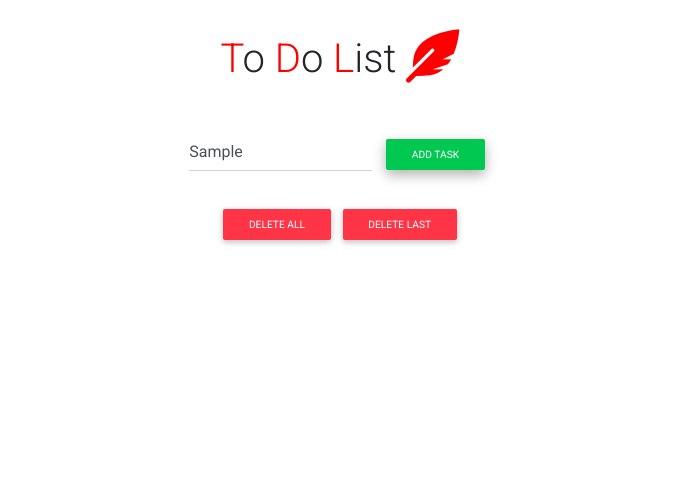
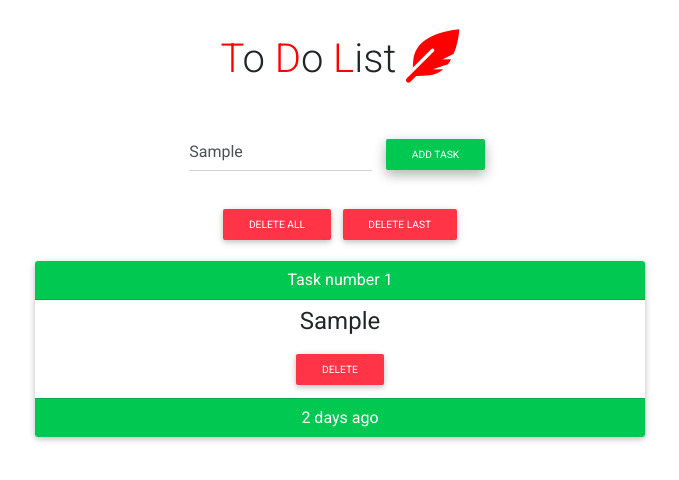
Before and after one commit to mateuszlubianka1993/to-do-list-2, a React (Create React App) app: page / in a window 1280 px wide. Both pictures are taken after typing "Sample" into the empty fields and a click on the button "ADD TASK". Shown: the top 480 px of the page, without its empty margins (300-979 px from the left). Built offline with nearby package versions, Linux system fonts and the light colour scheme.

Commit message:
add List component, Task component and style files

```diff
--- a/src/components/App.js
+++ b/src/components/App.js
@@ -1,13 +1,15 @@
 import React from 'react';
 import Header from './Header';
 import ToDoForm from './ToDoForm';
+import List from './List';
 
 class App extends React.Component {
     constructor(props) {
         super(props)
         this.state = {
             tasks: [],
-            inputValue: ''
+            inputValue: '',
+            date: ''
           };
       };
 
@@ -18,11 +20,13 @@ class App extends React.Component {
 
       addNewTask = (e) => {
           e.preventDefault();
+          const today = new Date().toLocaleString();
         //   console.log('work');
         if(this.state.inputValue !== '') {
             this.setState({
                 inputValue: '',
-                tasks: [...this.state.tasks, this.state.inputValue]
+                tasks: [...this.state.tasks, this.state.inputValue],
+                date: today
               });
         }
       };
@@ -32,6 +36,7 @@ class App extends React.Component {
             <div>
                 <Header />
                 <ToDoForm onInputChange={this.onInputChange} addNewTask={this.addNewTask}/>
+                <List tasks={this.state.tasks} date={this.state.date}/>
             </div>
         );
     };
--- /dev/null
+++ b/src/components/List.js
@@ -0,0 +1,13 @@
+import React from 'react';
+import Task from './Task';
+
+const List = (props) => {
+    const listOfTasks = props.tasks.map((task, index) => <Task key={index} task={task} index={index} date={props.date}/>)
+    return (
+        <div className="list-container">
+            {listOfTasks}
+        </div>
+    );
+};
+
+export default List;
--- /dev/null
+++ b/src/components/Task.js
@@ -0,0 +1,24 @@
+import React from 'react';
+import './style/Task.css';
+import { MDBCard, MDBCardBody, MDBCardTitle, MDBCardText, MDBCardHeader, MDBCardFooter, MDBBtn, MDBContainer } from
+"mdbreact";
+
+const Task = (props) => {
+    return (
+        <div key={props.index} className="task-box">
+            <MDBCard className="text-center task-card">
+                <MDBCardHeader className="card-header-footer" color="success-color">Task number {props.index + 1}</MDBCardHeader>
+                <MDBCardBody className="card-body-box">
+                    <MDBCardTitle>{props.task}</MDBCardTitle>
+                    <MDBBtn color="danger" size="sm">
+                        Delete
+                    </MDBBtn>
+                    {/* <MDBCardFooter color="success-color">{props.date}</MDBCardFooter> */}
+                </MDBCardBody>
+                <MDBCardFooter className="card-header-footer" color="success-color">2 days ago</MDBCardFooter>
+            </MDBCard>
+        </div>
+    );
+};
+
+export default Task;
--- /dev/null
+++ b/src/components/style/List.css
@@ -0,0 +1,3 @@
+.list-container {
+
+}
--- /dev/null
+++ b/src/components/style/Task.css
@@ -0,0 +1,12 @@
+.task-box {
+    width: 50%;
+    margin-right: auto;
+    margin-left: auto;
+    padding: 15px;
+}
+.card-body-box {
+    padding: 7px;
+}
+.card-header-footer {
+    padding: 7px;
+}
```
